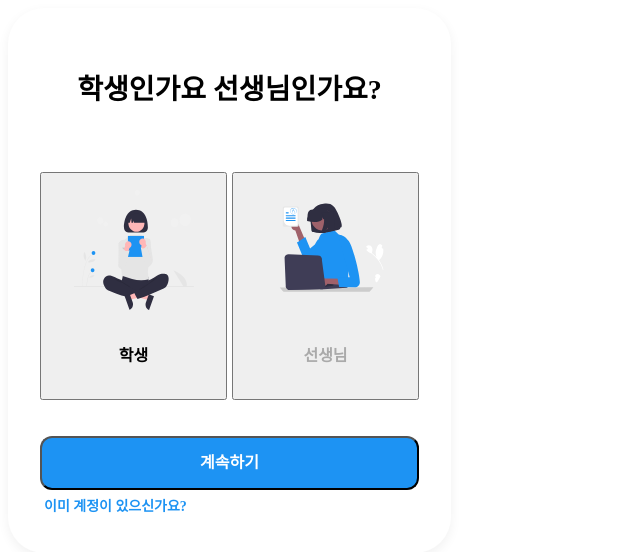
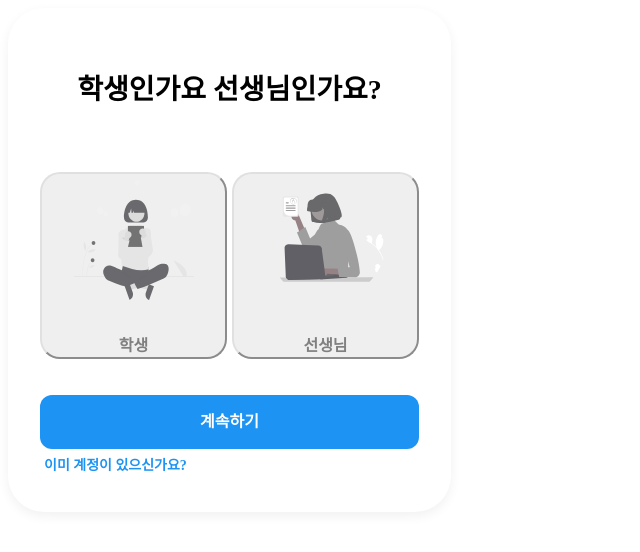
Before and after one commit to apeun-gidaechi/seugi-desktop, a React (Vite) app: page /selectjob in a window 1280 px wide. Shown: the top 552 px of the page, without its empty margins (0-640 px from the left). Built offline with nearby package versions, Linux system fonts and the light colour scheme.

Commit message:
⚡ :: 회원가입 selectingjob 기능 구현

```diff
--- a/src/pages/Signup/Emailsignup/emailsignup.tsx
+++ b/src/pages/Signup/Emailsignup/emailsignup.tsx
@@ -1,8 +1,7 @@
 import React from 'react';
 import * as S from './emailsignup.style';
 
-
-const emailsignup = () => {
+const emailsignup:React.FC = () => {
   return (
     <S.Frame297>
         <S.Frame298>
--- a/src/pages/Signup/OAuthsignup/oauthsignup.tsx
+++ b/src/pages/Signup/OAuthsignup/oauthsignup.tsx
@@ -1,7 +1,7 @@
 import React from 'react'
 import * as S from './oauthsignup.style';
 
-const oauthsignup = () => {
+const oauthsignup:React.FC = () => {
   return (
     <S.Frame297>
         <S.Frame298>
--- a/src/pages/Signup/Selectjob/selectingjob.style.ts
+++ b/src/pages/Signup/Selectjob/selectingjob.style.ts
@@ -1,6 +1,6 @@
 import styled from "styled-components";
 
-export const Frame335 = styled.div`
+export const SelectFirstWrap = styled.div`
     display: inline-flex;
     padding: 36px 32px;
     flex-direction: column;
@@ -10,7 +10,6 @@ export const Frame335 = styled.div`
     border-radius: 36px;
     background: #FFF;
 
-    /* ev2 */
     box-shadow: 0px 4px 12px 0px rgba(0, 0, 0, 0.06);
 `;
 
@@ -33,16 +32,19 @@ export const Frame334 = styled.div`
 export const Frame232 = styled.button`
     display: flex;
     width: 187px;
+    height: 187px;
     padding: 16px 0px;
     flex-direction: column;
     justify-content: center;
     align-items: center;
     gap: 16px;
-
+    border-radius: 20px;
     color: var(--Primary900, #020202);
+    cursor: pointer;
 `;
 
 export const Stdimg = styled.img`
+    margin-top:20px;
     width: 214px;
     height: 120px;
 `;
@@ -58,12 +60,13 @@ export const Txtstudent = styled.p`
 `;
 
 export const Teacherimg = styled.img`
+    margin-top:20px;
     width: 174px;
     height: 120px;
 `;
 
 export const TxtTeacher = styled.p`
-    color: var(--Gray500, #AAA);
+    color: var(--Gray500, #020202);
 
     font-family: Pretendard;
     font-size: 16px;
@@ -90,6 +93,7 @@ export const Continuebtn = styled.button`
     gap: 10px;
     align-self: stretch;
 
+    border:none;
     border-radius: var(--Large, 12px);
     background: var(--Primary-Primary500, #1D93F3);
 
@@ -100,6 +104,8 @@ export const Continuebtn = styled.button`
     font-style: normal;
     font-weight: 600;
     line-height: 130%;
+
+    cursor: pointer;
 `;
 
 export const Haveemail = styled.a`
--- a/src/pages/Signup/Selectjob/selectingjob.tsx
+++ b/src/pages/Signup/Selectjob/selectingjob.tsx
@@ -1,28 +1,50 @@
-import React from 'react';
+import React, { useState } from 'react';
 import * as S from './selectingjob.style';
-import student from "../../../assets/image/student.svg";
-import teacher from "../../../assets/image/teacher.svg";
+import nselectstudent from "../../../assets/image/nstudent.svg";
+import nselectteacher from "../../../assets/image/nteacher.svg";
+import selectstudent from "../../../assets/image/selectstudent.svg";
+import selectteacher from "../../../assets/image/selectteacher.svg";
 
-const selectingjob = () => {
+type Role = 'none' | 'student' | 'teacher';
+
+const SelectingJob:React.FC = () => {
+    const [selectedRole, setSelectedRole] = useState<Role>('none');
+
+    const handleStudentClick = () => {
+        setSelectedRole('student');
+    };
+
+    const handleTeacherClick = () => {
+        setSelectedRole('teacher');
+    };
+
+    const getTextColor = (role: Role) => {
+        return selectedRole === role ? '#000000' : '#808080';
+    };
+
+    const getBorderColor = (role: Role) => {
+        return selectedRole === role ? '#1D93F3' : '#E0E0E0';
+    };
+
     return (
-    <S.Frame335>
+        <S.SelectFirstWrap>
             <S.Selectjob>학생인가요 선생님인가요?</S.Selectjob>
             <S.Frame334>
-            <S.Frame232>
-                <S.Stdimg src={student}/>
-                <S.Txtstudent>학생</S.Txtstudent>
+                <S.Frame232 onClick={handleStudentClick} style={{ borderColor: getBorderColor('student') }}>
+                    <S.Stdimg src={selectedRole === 'student' ? selectstudent : nselectstudent}/>
+                    <S.Txtstudent style={{ color: getTextColor('student') }}>학생</S.Txtstudent>
                 </S.Frame232>
-            <S.Frame232>
-                <S.Teacherimg src={teacher}/>
-                <S.TxtTeacher>선생님</S.TxtTeacher>
+                <S.Frame232 onClick={handleTeacherClick} style={{ borderColor: getBorderColor('teacher') }}>
+                    <S.Teacherimg src={selectedRole === 'teacher' ? selectteacher : nselectteacher}/>
+                    <S.TxtTeacher style={{ color: getTextColor('teacher') }}>선생님</S.TxtTeacher>
                 </S.Frame232>
             </S.Frame334>
             <S.Frame300>
                 <S.Continuebtn>계속하기</S.Continuebtn>
                 <S.Haveemail href='http://localhost:5173/login'>이미 계정이 있으신가요?</S.Haveemail>
             </S.Frame300>
-    </S.Frame335>
+        </S.SelectFirstWrap>
     )
 }
 
-export default selectingjob;
+export default SelectingJob;
```
Also changed, not shown: src/components/auth/appleAuth.tsx (renamed from src/components/appleAuth.tsx). Lines whose indentation alone changed are shown as unchanged.
